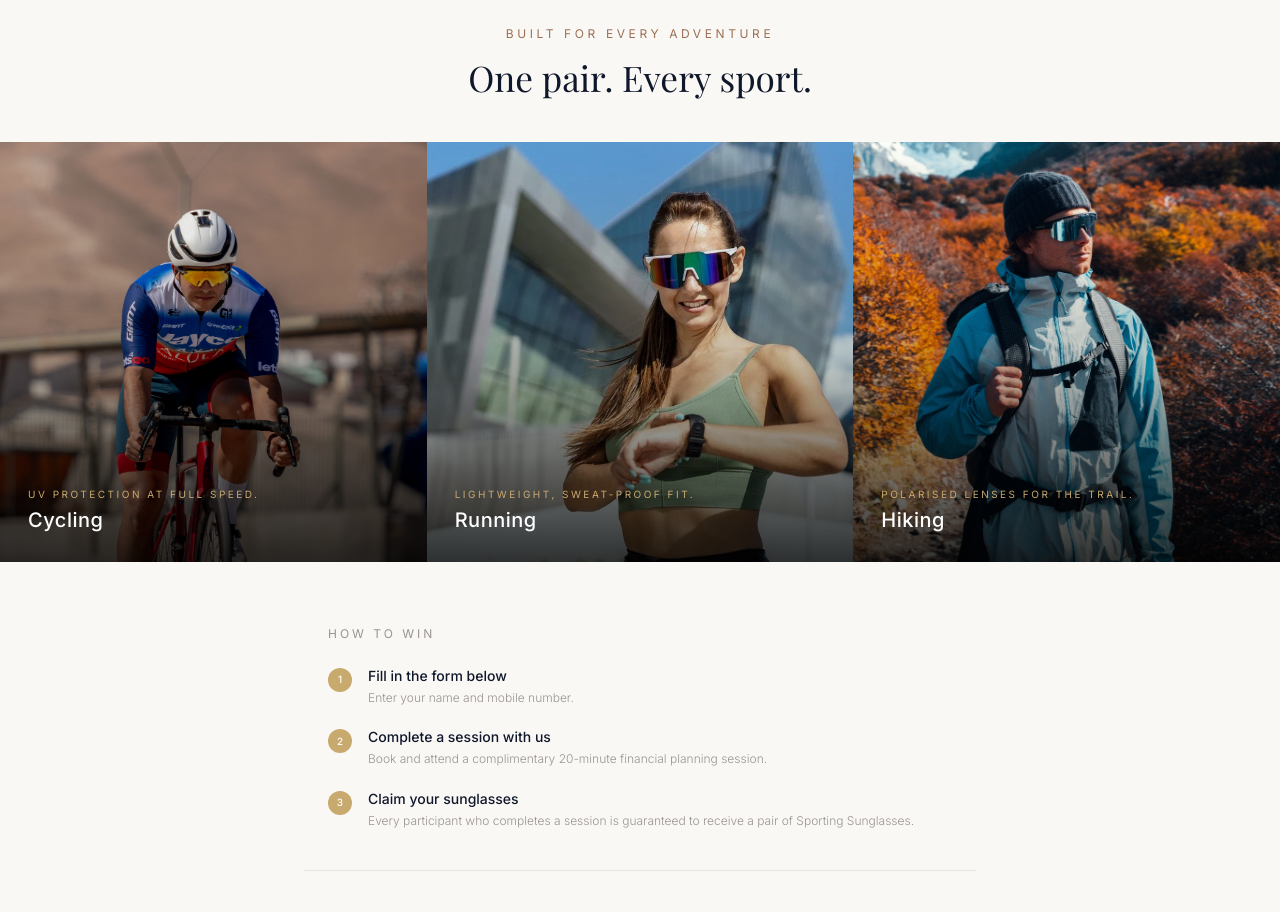
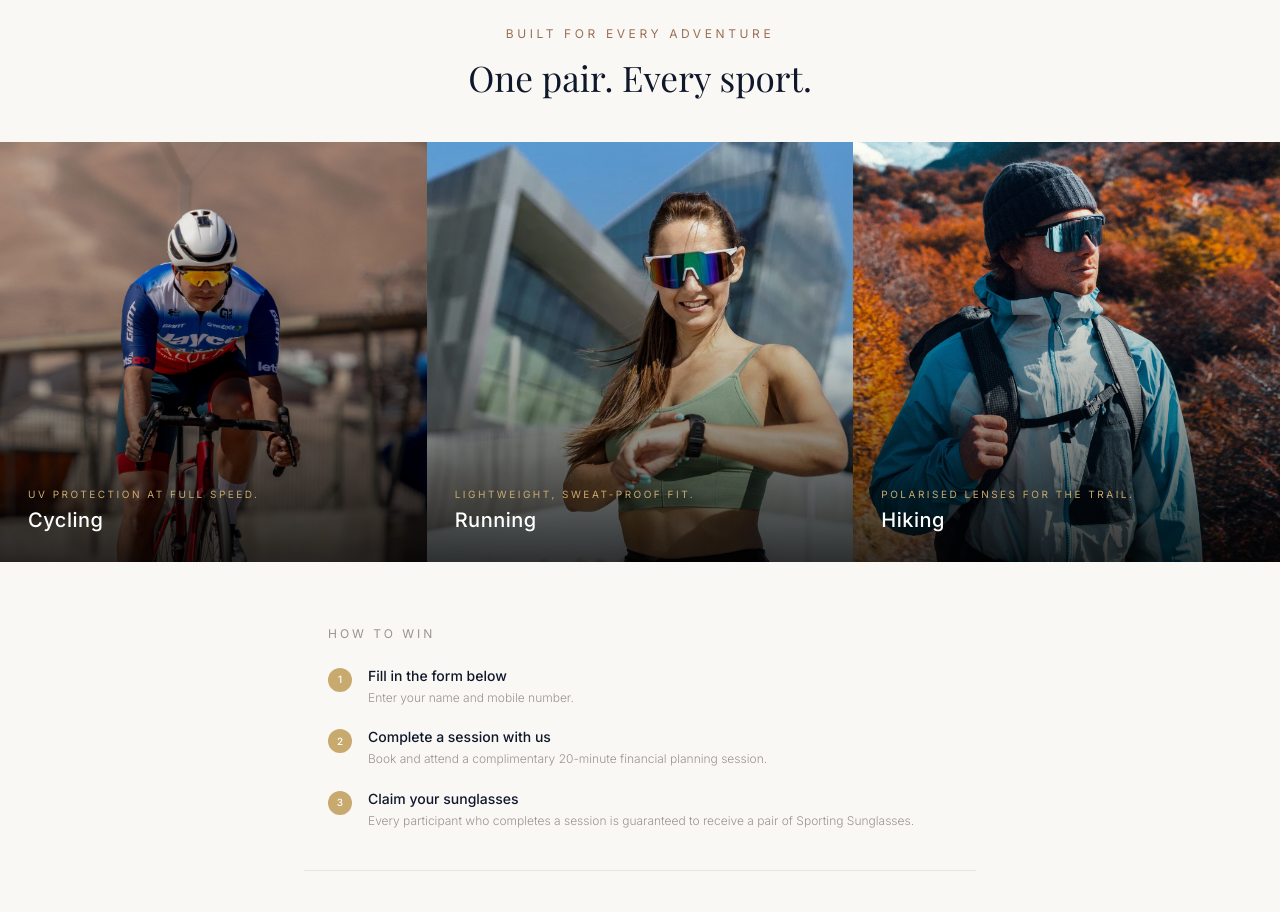
Before and after one commit to estxq/innerme, a Next.js app: page /giveaway in a window 1280 px wide. Shown: the part 1380-2292 px from the top of the page. Built offline with nearby package versions, Linux system fonts and the light colour scheme; a web font is replaced by a local one.

Commit message:
Add scale/transform crop control for hiking-2 photo since its aspect ratio made object-position Y a no-op

```diff
--- a/src/app/giveaway/page.tsx
+++ b/src/app/giveaway/page.tsx
@@ -302,7 +302,8 @@ export default function GiveawayPage() {
         ].map(({ img, sport, desc, pos }) => (
           <div key={sport} className="relative overflow-hidden min-h-[320px] md:min-h-[420px]">
             <img src={img} alt={sport}
-              className={`absolute inset-0 w-full h-full object-cover ${pos}`}/>
+              className={`absolute inset-0 w-full h-full object-cover ${pos}`}
+              style={sport === "Hiking" ? { transform: "scale(1.3)", transformOrigin: "50% 15%" } : undefined}/>
             <div className="absolute inset-0 bg-gradient-to-t from-black/80 via-black/20 to-transparent"/>
             <div className="absolute bottom-0 left-0 p-7">
               <p className="text-[10px] tracking-[0.25em] text-[#c8a96e] uppercase mb-1">{desc}</p>
```
